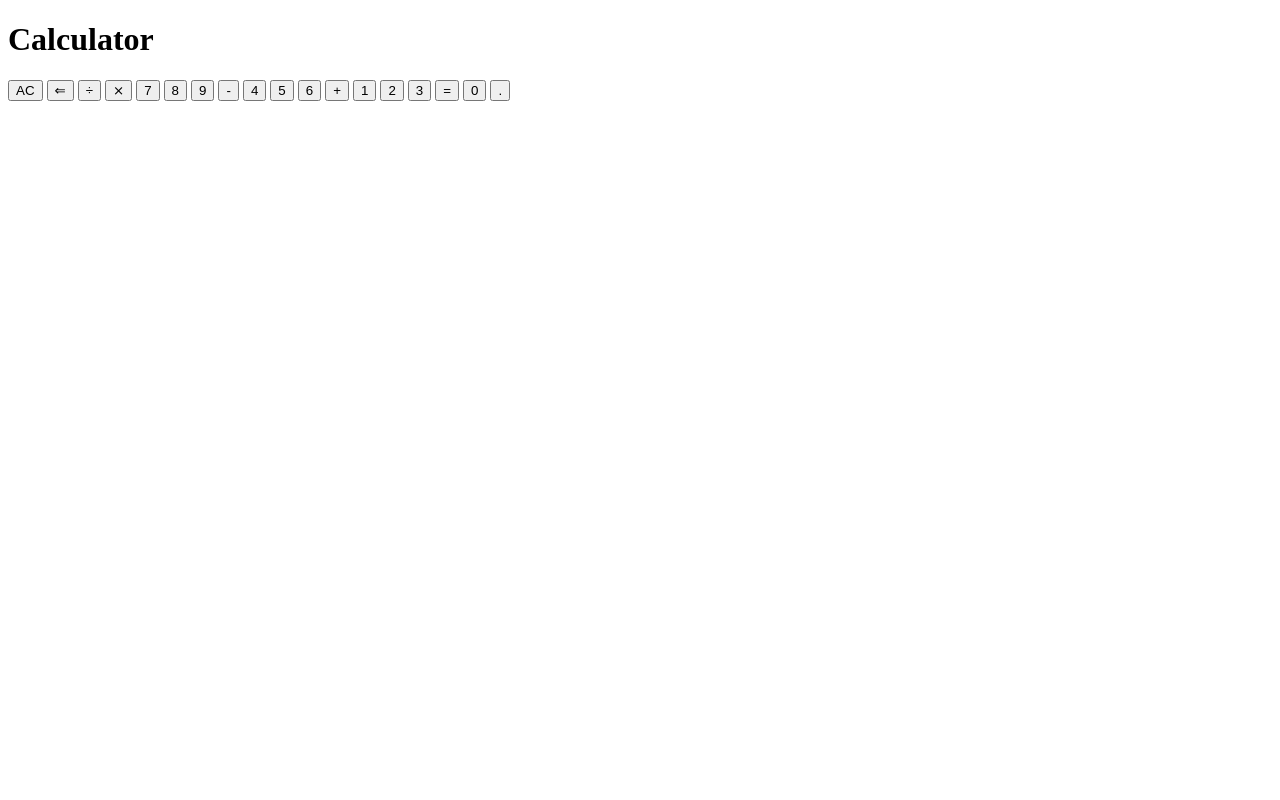
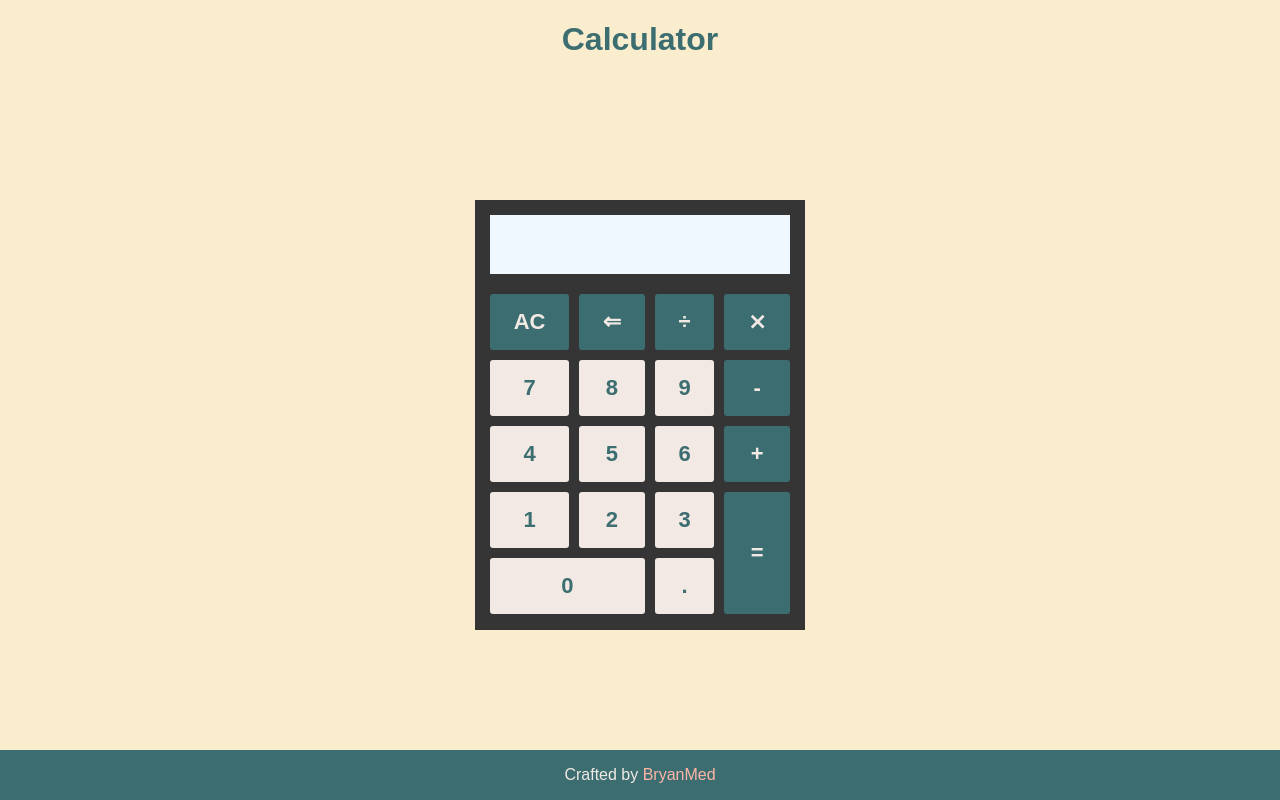
Before and after one commit to BryanMed/Calculator, a plain HTML site: page index.html in a window 1280 px wide. Drawn offline with Linux system fonts and the light colour scheme.

Commit message:
Add styling

```diff
--- a/index.html
+++ b/index.html
@@ -6,32 +6,37 @@
   <meta name="viewport" content="width=device-width, initial-scale=1.0">
   <title>Calculator</title>
   <script src="script.js" defer></script>
+  <link rel="stylesheet" href="style.css">
 </head>
 <body>
   <h1>Calculator</h1>
 
-  <div class="screen">
-    <p class="result"></p>
-  </div>
+  <div class="calculator">
+    <div class="screen">
+      <p class="result">&ThinSpace;</p>
+    </div>
   <div class="buttons">
     <button id="clear">AC</button>
     <button id="erase">&Leftarrow;</button>
     <button class="operator" id="divide">&divide;</button>
     <button class="operator" id="multiply">&Cross;</button>
-    <button class = "num" id="7">7</button>
-    <button class = "num" id="8">8</button>
-    <button class = "num" id="9">9</button>
+    <button class = "num" value="7">7</button>
+    <button class = "num" value="8">8</button>
+    <button class = "num" value="9">9</button>
     <button class="operator" id="substract">-</button>
-    <button class = "num" id="4">4</button>
-    <button class = "num" id="5">5</button>
-    <button class = "num" id="6">6</button>
+    <button class = "num" value="4">4</button>
+    <button class = "num" value="5">5</button>
+    <button class = "num" value="6">6</button>
     <button class="operator" id="add">+</button>
-    <button class = "num" id="1">1</button>
-    <button class = "num" id="2">2</button>
-    <button class = "num" id="3">3</button>
+    <button class = "num" value="1">1</button>
+    <button class = "num" value="2">2</button>
+    <button class = "num" value="3">3</button>
     <button id="equal">=</button>
-    <button class = "num" id="0">0</button>
-    <button class = "num" id=".">.</button>
+    <button class = "num" value="0" id="zero">0</button>
+    <button class = "num" value=".">.</button>
   </div>
+</div>
 </body>
+
+<footer><p>Crafted by <a href="https://github.com/BryanMed">BryanMed</a></p></footer>
 </html>
--- a/script.js
+++ b/script.js
@@ -25,8 +25,8 @@ clear.addEventListener('click', () => {
 
 numbers.forEach(button => {
   button.addEventListener('click', e =>{
-    if(e.target.id === '.' && currentVal.includes('.')) return;
-    currentVal += e.target.id;
+    if(e.target.value === '.' && currentVal.includes('.')) return;
+    currentVal += e.target.value;
     displayRes.textContent = currentVal;
   });
 });
--- /dev/null
+++ b/style.css
@@ -0,0 +1,86 @@
+body{
+  background-color: #faedcd;
+  margin: 0;
+  padding: 0;
+  height: 100vh;
+  display: flex;
+  flex-direction: column;
+  justify-content: space-between;
+  align-items: center;
+  font-family: Arial, Helvetica, sans-serif;
+}
+
+h1{
+  color: #3c6e71;
+}
+
+.calculator{
+  display: flex;
+  flex-direction: column;
+  background-color: #353535;
+  width: 300px;
+  height: 400px;
+  padding: 15px;
+  gap: 20px;
+}
+
+.screen{
+  background-color: aliceblue;
+}
+
+.screen p{
+  font-size: 25px;
+  text-align: right;
+  margin: 15px;
+  font-weight: 700;
+}
+
+.buttons{
+ display: grid;
+ grid-template-columns: repeat(4, auto);
+ gap: 10px;
+}
+
+button{
+  background-color: #f2e9e4;
+  border: none;
+  border-radius: 3px;
+  padding: 15px 10px;
+  color: #3c6e71;
+  font-weight: 700;
+  font-size: 22px;
+}
+
+button:hover{
+  background-color: #c9ada7;
+}
+
+.operator, #clear, #erase{
+  background-color: #3c6e71;
+  color: #f2e9e4;
+}
+#zero{
+  grid-column: 1/3;
+}
+
+#equal{
+  grid-column: 4/5;
+  grid-row: 4/6;
+  background-color: #3c6e71;
+  color: #f2e9e4;
+
+}
+
+footer{
+  width: 100%;
+  background-color: #3c6e71;
+  display: flex;
+  justify-content: center;
+  align-items: center;
+  color: #f2e9e4;
+}
+
+a{
+  color: #ffb5a7;
+  text-decoration: none;
+}
```
